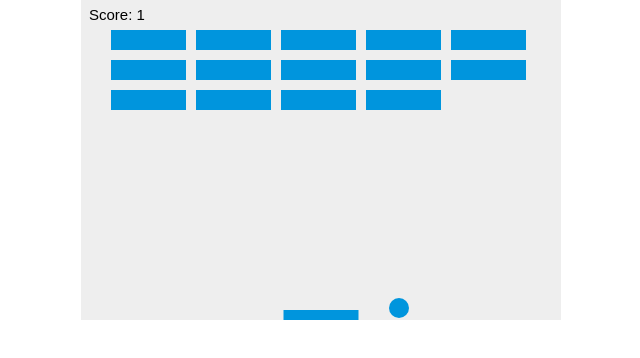
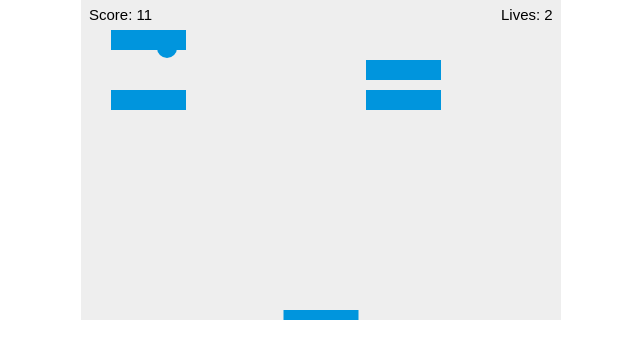
Before and after one commit to brooklyndippo/2d-breakout-game, a plain HTML site: page index.html in a window 1280 px wide. Shown: the whole page, without its empty margins (319-959 px from the left). Drawn offline with Linux system fonts and the light colour scheme.

Commit message:
add logic for tracking and showing remaining lives

```diff
--- a/index.html
+++ b/index.html
@@ -22,7 +22,7 @@
         const canvas = document.getElementById("myCanvas");
         const ctx = canvas.getContext("2d");
 
-        // ball specs:
+        // === ball specs: ===================================
         // starting positions
         let x = canvas.width / 2;
         let y = canvas.height - 30;
@@ -43,7 +43,7 @@
             ctx.closePath();
         }
 
-        // paddle specs:
+        // === paddle specs: =================================
         const paddleHeight = 10;
         const paddleWidth = 75;
         let paddleX = (canvas.width - paddleWidth) / 2;
@@ -61,7 +61,7 @@
             ctx.closePath();
         }
 
-        // brick specs:
+        // === brick specs: ==================================
         const brickRowCount = 3;
         const brickColumnCount = 5;
         const brickWidth = 75;
@@ -97,7 +97,7 @@
             }
         }
 
-        // score:
+        // === score: =====================================
         let score = 0;
 
         function drawScore() {
@@ -106,15 +106,28 @@
             ctx.fillText(`Score: ${score}`, 8, 20)
         }
 
+        // === lives: =====================================
+        let lives = 3;
+
+        function drawLives() {
+            ctx.font = "15px Arial";
+            ctx.fillStyle = "black";
+            ctx.fillText(`Lives: ${lives}`, canvas.width - 60, 20)
+        }
+
+
+        // === draw the game: =============================
+
         function draw() {
             // clear the canvas
             ctx.clearRect(0, 0, canvas.width, canvas.height);
 
             // draw game elements
+            drawScore();
+            drawLives();
             drawBall();
             drawPaddle();
             drawBricks();
-            drawScore();
             collisionDetection();
 
             // move the ball
@@ -133,9 +146,17 @@
                 if (x > paddleX && x < paddleX + paddleWidth) {
                     dy = -dy;
                 } else {
-                alert("GAME OVER");
-                document.location.reload();
-                clearInterval(interval);
+                    lives--;
+                    if (!lives) {
+                        alert("GAME OVER");
+                        document.location.reload();
+                    } else {
+                        x = canvas.width / 2;
+                        y = canvas.height - 30;
+                        dx = 2;
+                        dy = -2;
+                        paddleX = (canvas.width - paddleWidth) / 2;
+                    }
                 }
             };
 
```
